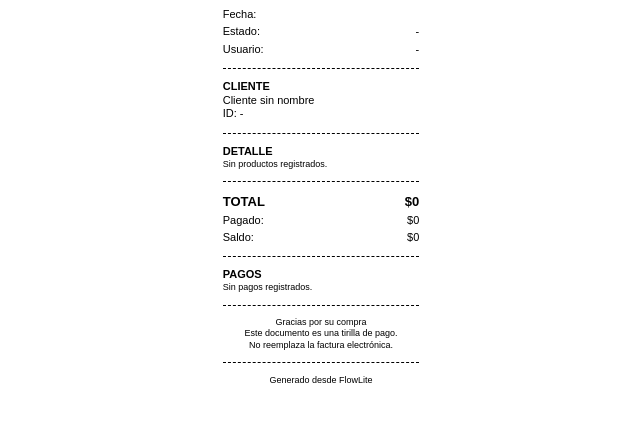
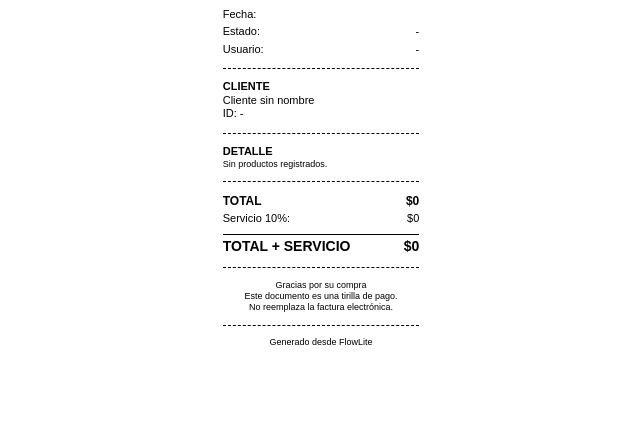
Before and after one commit to RickyFreefly/flowlite, a Flask app: template frontend/templates/tirilla_factura.html in a window 1280 px wide. Shown: the part 136-558 px from the top of the page, without its empty margins (319-959 px from the left). Run offline with Flask 3, Linux system fonts and the light colour scheme; the template is opened without the code that fills it, so the values that code supplies are empty.

Commit message:
ajuste factura

```diff
--- a/frontend/templates/tirilla_factura.html
+++ b/frontend/templates/tirilla_factura.html
@@ -80,6 +80,7 @@
 
     .row,
     .total-row,
+    .grand-total-row,
     .item-detail {
       display: flex;
       justify-content: space-between;
@@ -107,9 +108,17 @@
     }
 
     .total-row {
-      font-size: 13px;
+      font-size: 12px;
       font-weight: 800;
       margin-top: 2mm;
+    }
+
+    .grand-total-row {
+      font-size: 14px;
+      font-weight: 900;
+      margin-top: 2mm;
+      padding-top: 1mm;
+      border-top: 1px solid #000;
     }
 
     .no-print {
@@ -240,45 +249,30 @@
     <div class="line"></div>
 
     <!-- TOTALES -->
-    {% set total_pagado = factura.pagos|sum(attribute='valor') if factura.pagos else 0 %}
-    {% set saldo = (factura.total or 0) - total_pagado %}
+    {% set total_base = factura.total|float if factura.total else 0 %}
+    {% set servicio = total_base * 0.10 %}
+    {% set total_con_servicio = total_base + servicio %}
 
     <div class="total-row">
       <span>TOTAL</span>
-      <span>${{ "{:,.0f}".format(factura.total|float).replace(",", ".") }}</span>
-    </div>
-
-    <div class="row">
-      <span class="label">Pagado:</span>
-      <span class="value">
-        ${{ "{:,.0f}".format(total_pagado|float).replace(",", ".") }}
+      <span>
+        ${{ "{:,.0f}".format(total_base).replace(",", ".") }}
       </span>
     </div>
 
     <div class="row">
-      <span class="label">Saldo:</span>
+      <span class="label">Servicio 10%:</span>
       <span class="value">
-        ${{ "{:,.0f}".format(saldo|float).replace(",", ".") }}
+        ${{ "{:,.0f}".format(servicio).replace(",", ".") }}
       </span>
     </div>
 
-    <div class="line"></div>
-
-    <!-- PAGOS -->
-    <div class="bold">PAGOS</div>
-
-    {% if factura.pagos %}
-      {% for p in factura.pagos %}
-        <div class="row">
-          <span class="label">{{ p.medio or p.idmedio or "Medio" }}</span>
-          <span class="value">
-            ${{ "{:,.0f}".format(p.valor|float).replace(",", ".") }}
-          </span>
-        </div>
-      {% endfor %}
-    {% else %}
-      <div class="small">Sin pagos registrados.</div>
-    {% endif %}
+    <div class="grand-total-row">
+      <span>TOTAL + SERVICIO</span>
+      <span>
+        ${{ "{:,.0f}".format(total_con_servicio).replace(",", ".") }}
+      </span>
+    </div>
 
     <div class="line"></div>
 
```
